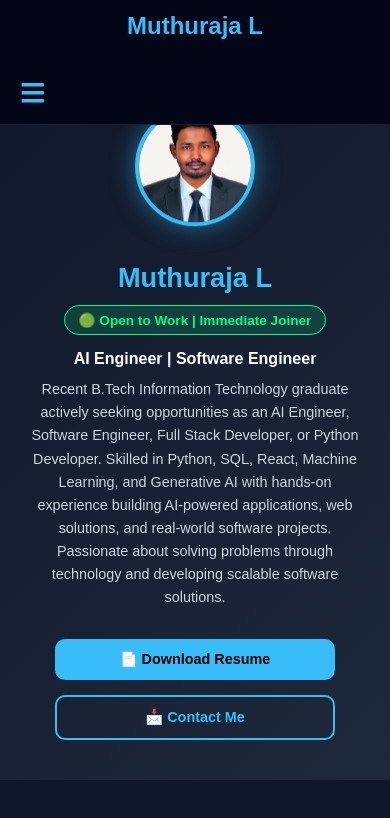
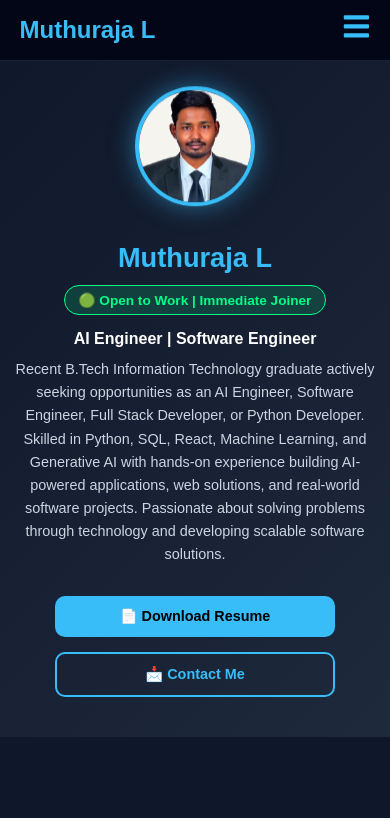
Before and after one commit to muthuraja89109/portfolio, a React app: page / in a window 390 px wide. Shown: the top 818 px of the page. Built offline with nearby package versions, Linux system fonts and the light colour scheme; the HTML template or start-up script is replaced by a standard one.

Commit message:
Update App.css

```diff
--- a/src/App.css
+++ b/src/App.css
@@ -46,10 +46,9 @@ section {
   padding: 10px 8%;
 
   background: #020617;
-
   z-index: 1000;
 
-  border-bottom: 1px solid rgba(255,255,255,.1);
+  border-bottom: 1px solid rgba(255, 255, 255, 0.1);
 }
 
 .logo {
@@ -68,11 +67,21 @@ section {
   color: white;
   text-decoration: none;
   font-weight: 500;
-  transition: .3s;
+  transition: 0.3s;
 }
 
 .nav-links a:hover {
   color: #38bdf8;
+}
+
+/* Hamburger Button */
+.menu-toggle {
+  display: none;
+  background: transparent;
+  border: none;
+  color: #38bdf8;
+  font-size: 1.8rem;
+  cursor: pointer;
 }
 
 /* Profile Image */
@@ -83,7 +92,6 @@ section {
   object-fit: cover;
   border: 5px solid #38bdf8;
   margin-bottom: 25px;
-
   animation: float 3s ease-in-out infinite;
   box-shadow: 0 0 30px rgba(56, 189, 248, 0.6);
 }
@@ -174,7 +182,7 @@ h2 {
 }
 
 /* ==========================
-   TABLET RESPONSIVE
+   MOBILE & TABLET
    ========================== */
 
 @media (max-width: 768px) {
@@ -185,34 +193,60 @@ h2 {
 
   .navbar {
     padding: 12px 5%;
-    flex-wrap: wrap;
-    justify-content: center;
-    gap: 10px;
+    flex-direction: row;
+    justify-content: space-between;
+    align-items: center;
+    flex-wrap: nowrap;
   }
 
   .logo {
-    width: 100%;
-    text-align: center;
-    font-size: 1.8rem;
+    font-size: 1.7rem;
+    margin: 0;
+  }
+
+  .menu-toggle {
+    display: block;
+    font-size: 2rem;
   }
 
   .nav-links {
-    flex-wrap: wrap;
-    justify-content: center;
-    gap: 12px;
+    display: none;
+    position: absolute;
+    top: 75px;
+    left: 0;
+    width: 100%;
+
+    background: #020617;
+
+    flex-direction: column;
+    align-items: center;
+    gap: 15px;
+
+    padding: 20px 0;
+
+    border-top: 1px solid rgba(255,255,255,.1);
+  }
+
+  .nav-links.active {
+    display: flex;
+  }
+
+  .nav-links li {
+    list-style: none;
   }
 
   .nav-links a {
-    font-size: 0.95rem;
+    font-size: 1rem;
+    display: block;
+    padding: 8px;
   }
 
   #hero {
-    padding-top: 120px;
+    padding-top: 100px;
   }
 
   #hero h1 {
     font-size: 2rem;
-    line-height: 1.3;
   }
 
   .job-title {
@@ -222,7 +256,6 @@ h2 {
   .hero-desc {
     font-size: 1rem;
     line-height: 1.7;
-    padding: 0 10px;
   }
 
   .profile-img {
@@ -237,25 +270,9 @@ h2 {
   .card {
     padding: 18px;
   }
-
-  .skill-list {
-    gap: 10px;
-  }
-
-  .skill-list span {
-    padding: 8px 15px;
-    font-size: 0.9rem;
-  }
-
-  #contact p {
-    font-size: 1rem;
-    word-break: break-word;
-  }
 }
 
-/* ==========================
-   MOBILE RESPONSIVE
-   ========================== */
+/* Small Phones */
 
 @media (max-width: 480px) {
 
@@ -267,21 +284,16 @@ h2 {
     font-size: 1.5rem;
   }
 
-  .nav-links {
-    gap: 8px;
-  }
-
-  .nav-links a {
-    font-size: 0.8rem;
+  .menu-toggle {
+    font-size: 1.8rem;
   }
 
   #hero {
-    padding-top: 130px;
+    padding-top: 90px;
   }
 
   #hero h1 {
     font-size: 1.7rem;
-    line-height: 1.3;
   }
 
   .job-title {
@@ -316,75 +328,3 @@ h2 {
     font-size: 0.95rem;
   }
 }
-/* Hamburger Button */
-.menu-toggle {
-  display: none;
-  font-size: 1.8rem;
-  color: #38bdf8;
-  cursor: pointer;
-  background: none;
-  border: none;
-}
-
-/* ==========================
-   MOBILE MENU
-   ========================== */
-
-@media (max-width: 768px) {
-
-  .navbar {
-    padding: 12px 5%;
-    flex-wrap: wrap;
-    justify-content: space-between;
-    align-items: center;
-  }
-
-  .logo {
-    font-size: 1.7rem;
-  }
-
-  .menu-toggle {
-    display: block;
-  }
-
-  .nav-links {
-    display: none;
-    width: 100%;
-    flex-direction: column;
-    text-align: center;
-    margin-top: 15px;
-    gap: 15px;
-  }
-
-  .nav-links.active {
-    display: flex;
-  }
-
-  .nav-links a {
-    font-size: 1rem;
-    padding: 8px 0;
-  }
-
-  #hero {
-    padding-top: 120px;
-  }
-}
-
-@media (max-width: 480px) {
-
-  .logo {
-    font-size: 1.5rem;
-  }
-
-  .menu-toggle {
-    font-size: 1.6rem;
-  }
-
-  .nav-links a {
-    font-size: 0.95rem;
-  }
-
-  #hero {
-    padding-top: 110px;
-  }
-}
```
